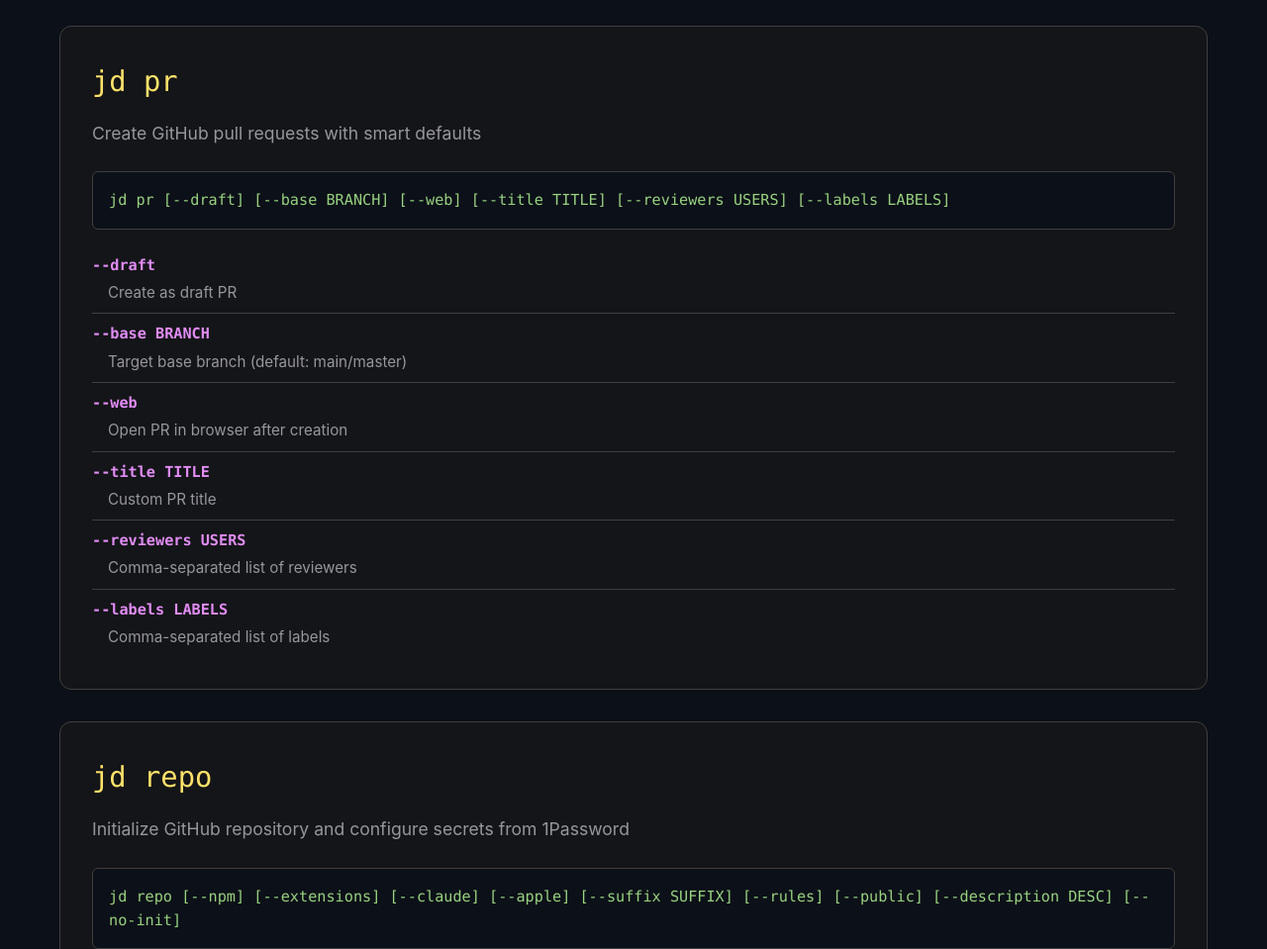
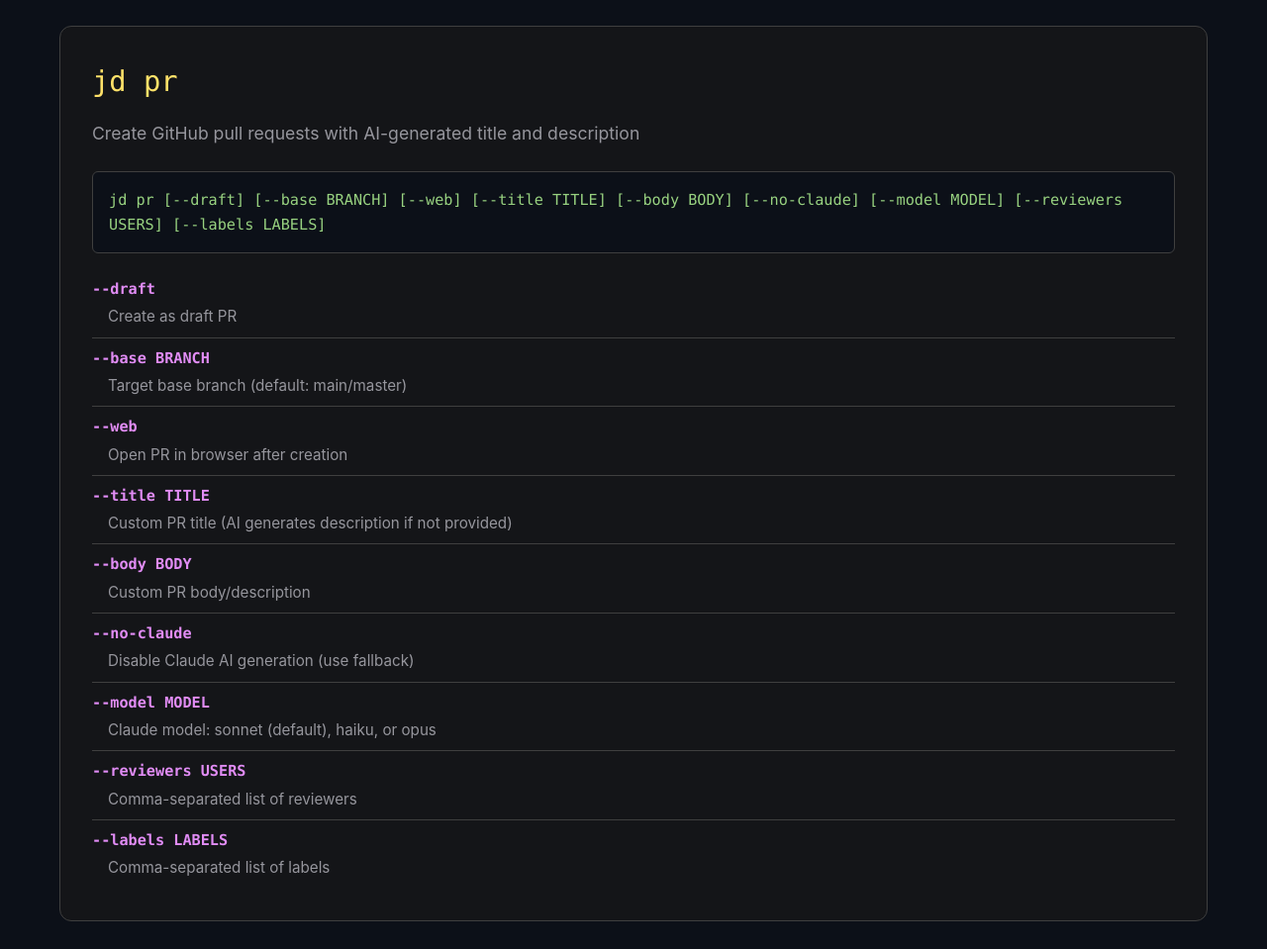
Before and after one commit to starburst997/jd, a website: page docs/index.html in a window 1280 px wide. Shown: the part 2460-3419 px from the top of the page at 99% size. Drawn offline with Linux system fonts and the light colour scheme.

Commit message:
Use `claude` to generate Title / Description

```diff
--- a/docs/index.html
+++ b/docs/index.html
@@ -488,11 +488,11 @@
           <div class="command-card">
             <div class="command-name">jd pr</div>
             <div class="command-desc">
-              Create GitHub pull requests with smart defaults
+              Create GitHub pull requests with AI-generated title and description
             </div>
             <div class="command-usage">
-              jd pr [--draft] [--base BRANCH] [--web] [--title TITLE]
-              [--reviewers USERS] [--labels LABELS]
+              jd pr [--draft] [--base BRANCH] [--web] [--title TITLE] [--body BODY]
+              [--no-claude] [--model MODEL] [--reviewers USERS] [--labels LABELS]
             </div>
             <ul class="args-list">
               <li>
@@ -511,7 +511,19 @@
               </li>
               <li>
                 <span class="arg-name">--title TITLE</span>
-                <span class="arg-desc">Custom PR title</span>
+                <span class="arg-desc">Custom PR title (AI generates description if not provided)</span>
+              </li>
+              <li>
+                <span class="arg-name">--body BODY</span>
+                <span class="arg-desc">Custom PR body/description</span>
+              </li>
+              <li>
+                <span class="arg-name">--no-claude</span>
+                <span class="arg-desc">Disable Claude AI generation (use fallback)</span>
+              </li>
+              <li>
+                <span class="arg-name">--model MODEL</span>
+                <span class="arg-desc">Claude model: sonnet (default), haiku, or opus</span>
               </li>
               <li>
                 <span class="arg-name">--reviewers USERS</span>
```
Also changed, not shown: README.md, 4 other files.
